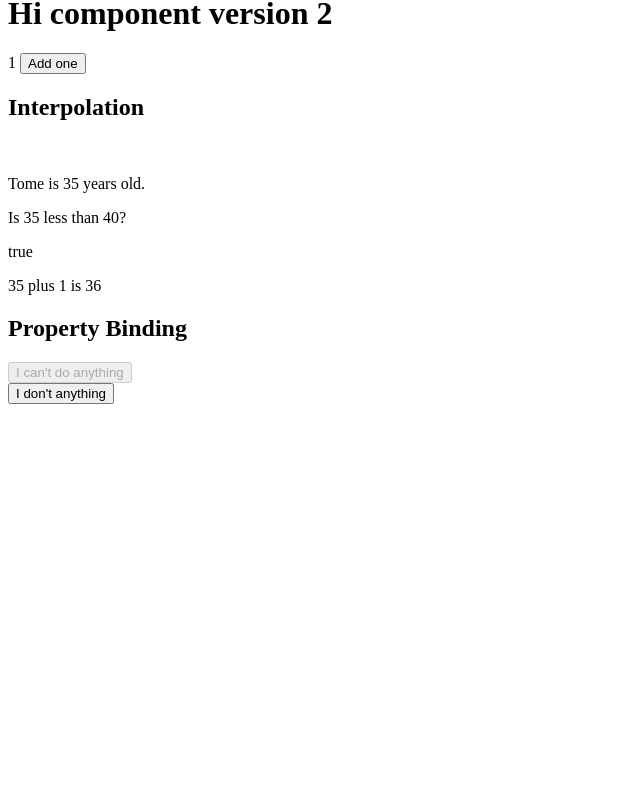
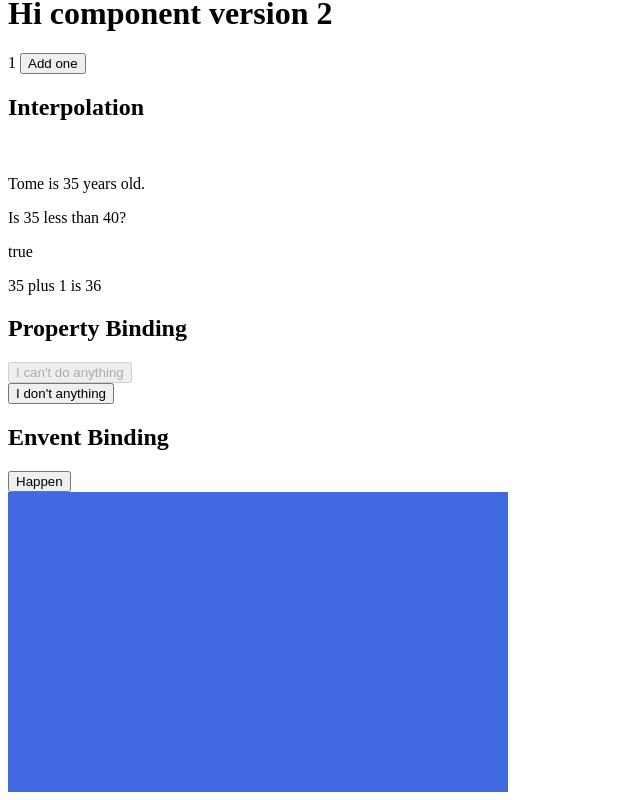
Before and after one commit to marciomartinsofficial/my-other-first-projetc-angular, an Angular app: page / in a window 1280 px wide. Shown: the part 186-986 px from the top of the page, without its empty margins (0-640 px from the left). Before the commit the page ends 800 px from the top, so only its background shows below. Built offline with nearby package versions, Linux system fonts and the light colour scheme.

Commit message:
Data binding - Event binding.

```diff
--- a/src/app/app.component.html
+++ b/src/app/app.component.html
@@ -6,4 +6,5 @@
 <button (click)="addOne()">Add one</button>
 <app-data-binding-interpolation></app-data-binding-interpolation>
 <app-data-binding-property-binding></app-data-binding-property-binding>
+<app-data-binding-event-binding></app-data-binding-event-binding>
 <router-outlet></router-outlet>
--- a/src/app/app.module.ts
+++ b/src/app/app.module.ts
@@ -6,13 +6,15 @@ import { AppComponent } from './app.component';
 import { TitleComponent } from './title/title.component';
 import { DataBindingInterpolationComponent } from './data-binding-interpolation/data-binding-interpolation.component';
 import { DataBindingPropertyBindingComponent } from './data-binding-property-binding/data-binding-property-binding.component';
+import { DataBindingEventBindingComponent } from './data-binding-event-binding/data-binding-event-binding.component';
 
 @NgModule({
   declarations: [
     AppComponent,
     TitleComponent,
     DataBindingInterpolationComponent,
-    DataBindingPropertyBindingComponent
+    DataBindingPropertyBindingComponent,
+    DataBindingEventBindingComponent
   ],
   imports: [
     BrowserModule,
--- /dev/null
+++ b/src/app/data-binding-event-binding/data-binding-event-binding.component.html
@@ -0,0 +1,3 @@
+<h2>Envent Binding</h2>
+<button (click)="happen($event)">Happen</button>
+<div (mousemove)="move($event)" style="background-color: royalblue; width: 500px; height: 300px;"></div>
--- /dev/null
+++ b/src/app/data-binding-event-binding/data-binding-event-binding.component.ts
@@ -0,0 +1,18 @@
+import { Component } from '@angular/core';
+
+@Component({
+  selector: 'app-data-binding-event-binding',
+  templateUrl: './data-binding-event-binding.component.html',
+  styleUrls: ['./data-binding-event-binding.component.scss']
+})
+export class DataBindingEventBindingComponent {
+
+  public happen(eventValue: MouseEvent): void {
+    console.log("It's happen now. movementX = " + eventValue.movementX);
+  }
+
+  public move(eventValue: MouseEvent):void {
+    console.log("It's move now. movementX = " + eventValue.movementX);
+  }
+
+}
```
Also changed, not shown: src/app/data-binding-event-binding/data-binding-event-binding.component.scss (added), 1 other file (tests, documents, lock files or other folders).
